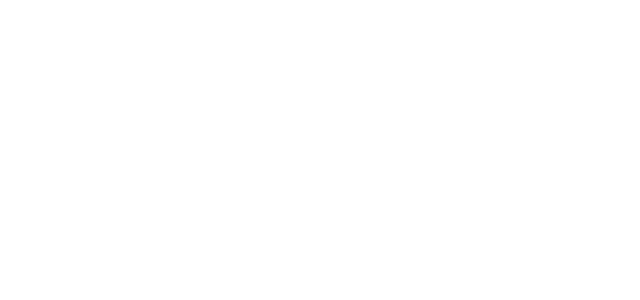
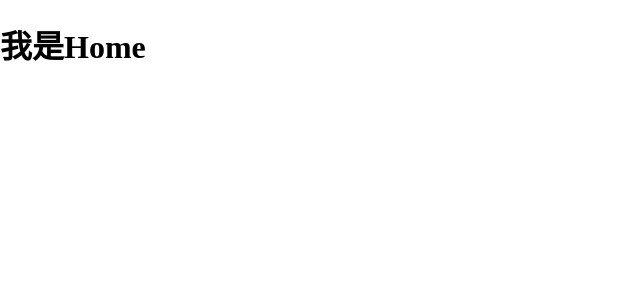
Before and after one commit to jskyjy/managesystem, a Vue app: page /#/home in a window 1280 px wide. Shown: the top 300 px of the page, without its empty margins (0-640 px from the left). Built offline with nearby package versions, Linux system fonts and the light colour scheme.

Commit message:
提交消息

```diff
--- /dev/null
+++ b/src/components/home/home.vue
@@ -0,0 +1,16 @@
+<template>
+    <div class="home">
+
+        <h1>我是Home</h1>
+    </div>
+</template>
+
+<script>
+export default {
+
+}
+</script>
+
+<style>
+
+</style>
--- a/src/router/index.js
+++ b/src/router/index.js
@@ -2,6 +2,7 @@ import Vue from 'vue'
 import Router from 'vue-router'
 //  @ 是webpack封装好的，就代表了src文件夹
 import Login from '@/components/login/login.vue'
+import Home from '@/components/home/home.vue'
 
 Vue.use(Router)
 
@@ -14,6 +15,11 @@ export default new Router({
       name:'login',
       path:'/login',
       component:Login
+    },
+    {
+      name:'home',
+      path:'/home',
+      component:Home
     }
   ]
 })
```
Also changed, not shown: src/App.vue (+6 -6 lines).
